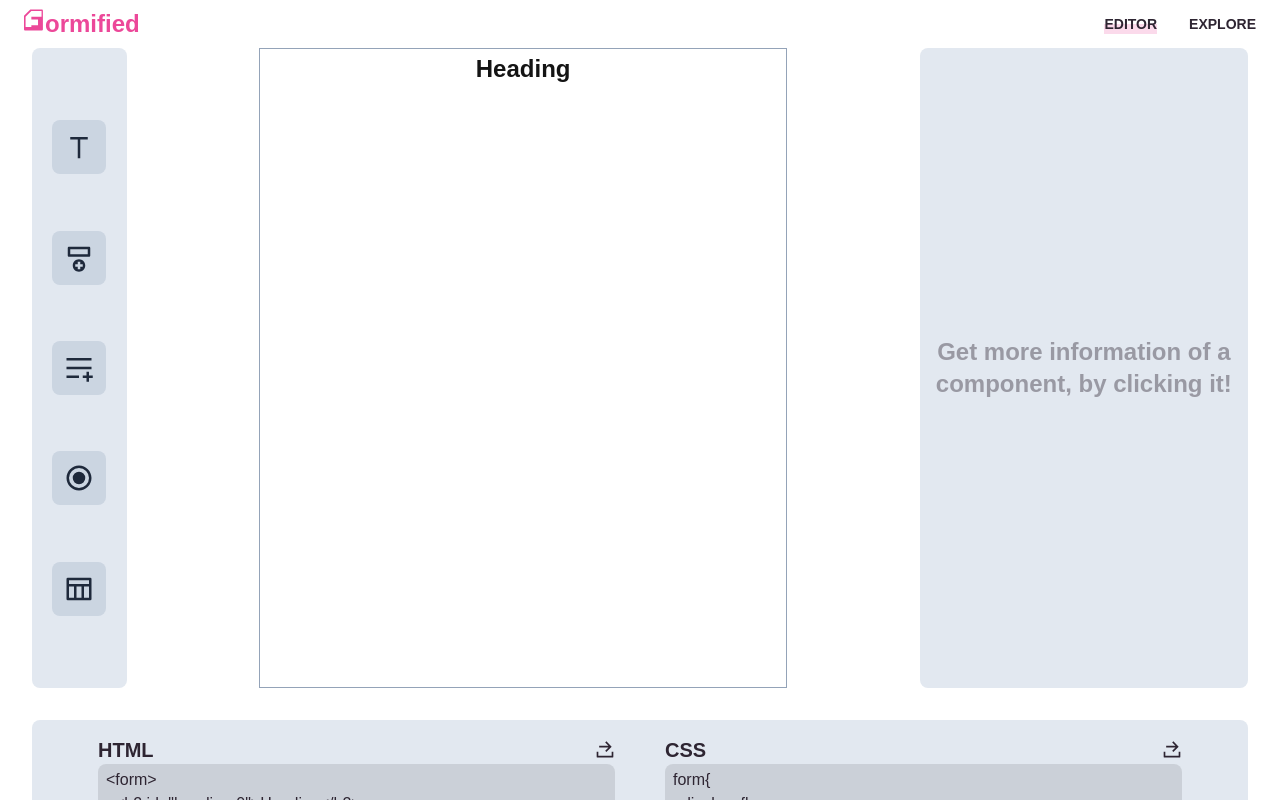
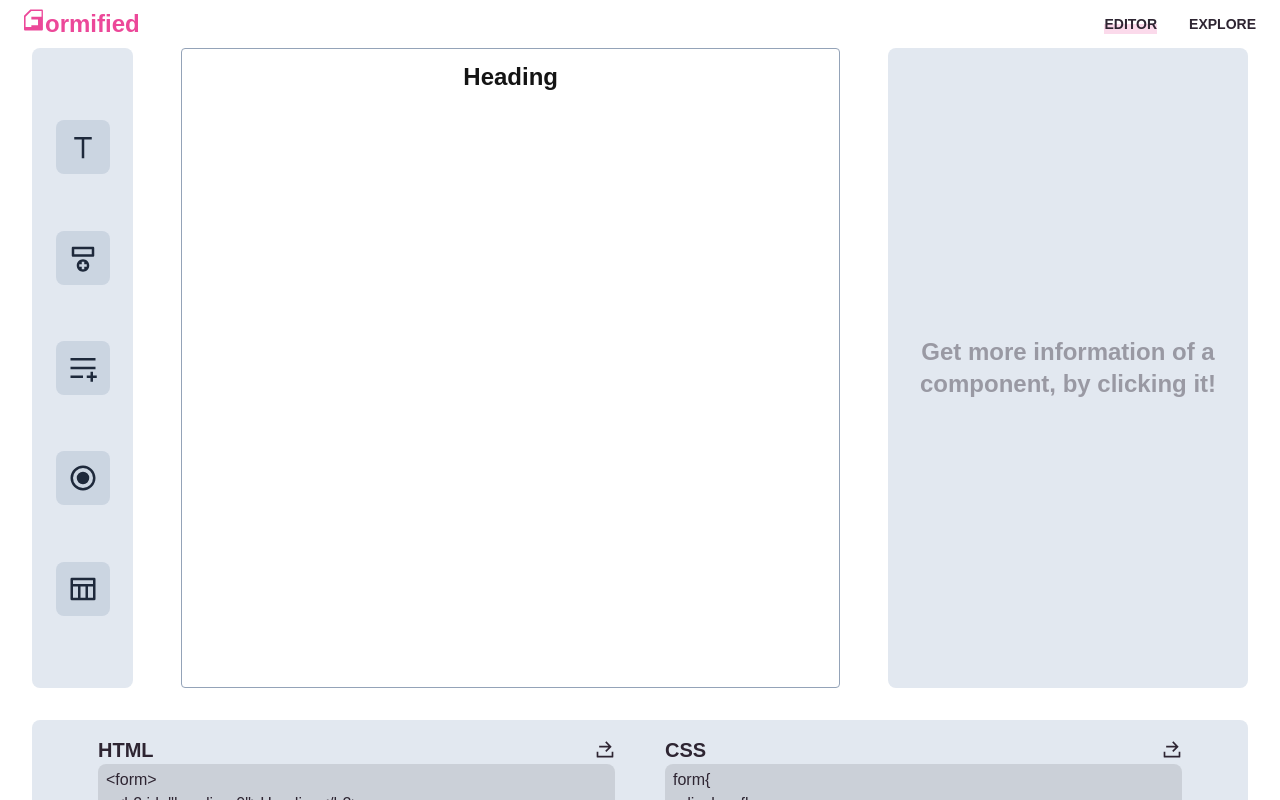
Before and after one commit to PasztorGergo/Formified, a Next.js app: page / in a window 1280 px wide. Both pictures are taken after a click on the button 79 px from the left and 147 px from the top of the page. Shown: the top 800 px of the page. Built offline with nearby package versions, Linux system fonts and the light colour scheme.

Commit message:
Framer motion Reorder

```diff
--- a/Context/ElementProvider.jsx
+++ b/Context/ElementProvider.jsx
@@ -13,13 +13,12 @@ export function ElementProvider({ children }) {
   const findById = (id) =>
     elements.find((x) => x.id === id) ||
     elements.reduce((x) =>
-      x.container.find((y) => {
+      x?.container?.find((y) => {
         console.log(y);
         return y.id === id;
       })
     );
-  const editProperty = (id, key, newValue) =>
-    (elements.find((x) => x.id === id)[key] = newValue);
+  const editProperty = (id, key, newValue) => (findById(id)[key] = newValue);
 
   useEffect(() => {
     if (!elements.includes(selected) || elements.length < 1) setSelected();
--- a/components/CodeDisplay/index.jsx
+++ b/components/CodeDisplay/index.jsx
@@ -24,8 +24,9 @@ export default function CodeDisplay() {
   };
 
   const complieHTML = (e) => {
-    const onMapped = e || elements;
-    const mapped = onMapped.map((x) => {
+    const unMapped = e || elements;
+    console.log(unMapped);
+    const mapped = unMapped.map((x) => {
       const id = String(x.id);
       if (id.startsWith("input")) {
         return `  <input class="${x.variant}" id="${id}" type="${x.type}" placeholder="${x.placeholder}" />`;
@@ -43,7 +44,7 @@ export default function CodeDisplay() {
         return `  <button id="${id}">${x.label}</button>`;
       } else {
         return `  <div id=${id}>
-    ${x.container.map((e) => complieHTML(e))}
+    ${complieHTML(x.container)}
   </div>`;
       }
     });
--- a/components/ComponentPanel/index.jsx
+++ b/components/ComponentPanel/index.jsx
@@ -122,15 +122,17 @@ export default function ComponentPanel() {
         ),
         container: [
           {
-            id: `input-${prev.filter((x) => x.id.startsWith("input")).length}`,
+            id: `input-${
+              prev.filter((x) => x.id.startsWith("inline")).length
+            }-${prev.filter((x) => x.id.startsWith("input")).length}`,
             component: (
               <InputField
                 key={`input-${
-                  prev.filter((x) => x.id.startsWith("input")).length
-                }`}
+                  prev.filter((x) => x.id.startsWith("inline")).length
+                }-${prev.filter((x) => x.id.startsWith("input")).length}`}
                 id={`input-${
-                  prev.filter((x) => x.id.startsWith("input")).length
-                }`}
+                  prev.filter((x) => x.id.startsWith("inline")).length
+                }-${prev.filter((x) => x.id.startsWith("input")).length}`}
               />
             ),
 
@@ -163,11 +165,7 @@ export default function ComponentPanel() {
       <button aria-label="Button" className={Style.button} onClick={addButton}>
         <RiRadioButtonLine />
       </button>
-      <button
-        aria-label="Button"
-        className={Style.button}
-        onClick={() => window.alert("Work In Progress 🏗")}
-      >
+      <button aria-label="Button" className={Style.button} onClick={addInline}>
         <RiTableLine />
       </button>
     </aside>
--- a/components/Display/Display.module.css
+++ b/components/Display/Display.module.css
@@ -1,6 +1,9 @@
 .display {
-  @apply w-full flex-grow-[0.5] flex justify-center;
+  @apply flex-grow-[0.5] flex flex-col border-[1px] border-slate-400 w-3/4 rounded mx-12;
 }
-.dropable {
-  @apply border-[1px] border-slate-400 w-2/3;
+.draggable {
+  @apply flex flex-col items-center w-full py-3 px-[auto];
 }
+.draggable {
+  @apply flex flex-col items-center w-full py-3 px-[auto];
+}
--- a/components/Display/index.jsx
+++ b/components/Display/index.jsx
@@ -1,80 +1,30 @@
-import React from "react";
+import React, { useRef } from "react";
 import Style from "./Display.module.css";
-import { DragDropContext, Draggable, Droppable } from "react-beautiful-dnd";
 import { useElements } from "../../Context/ElementProvider";
-import { isEmpty } from "lodash";
-import { useState } from "react";
+import { Reorder } from "framer-motion";
 
 export default function Display() {
   const { elements, setElements, setSelected } = useElements();
-  const [placeholderProps, setPlaceholderProps] = useState({});
 
-  const onDragEnd = (result) => {
-    const { destination, source, draggableId } = result;
-
-    if (!destination) return;
-
-    if (
-      destination.droppableId === source.droppableId &&
-      destination.index === source.index
-    )
-      return;
-
-    const newItems = [...elements];
-    const [removed] = newItems.splice(source.index, 1);
-    newItems.splice(destination.index, 0, removed);
-    setElements(newItems);
-  };
+  console.log(elements.flat(3));
 
   return (
-    <div aria-label="Editor Display" className={Style.display}>
-      <DragDropContext onDragEnd={(res) => onDragEnd(res)}>
-        <Droppable droppableId={String(elements.length)}>
-          {(provided) => (
-            <div
-              {...provided.droppableProps}
-              ref={provided.innerRef}
-              className={Style.dropable}
-            >
-              {elements.map((element, index) => (
-                <Draggable
-                  key={index}
-                  draggableId={String(index)}
-                  index={index}
-                >
-                  {(Dragprovided, snapshot) => (
-                    <div
-                      className={`flex flex-col items-center w-full py-1 ${
-                        snapshot.isDragging
-                          ? "border-2 border-slate-600 border-dashed bg-white"
-                          : "border-none bg-transparent"
-                      }`}
-                      ref={Dragprovided.innerRef}
-                      {...Dragprovided.draggableProps}
-                      {...Dragprovided.dragHandleProps}
-                      onClick={() => setSelected(element)}
-                    >
-                      {element.component}
-                    </div>
-                  )}
-                </Draggable>
-              ))}
-              {provided.placeholder}
-              {!isEmpty(placeholderProps) && snapshot.isDraggingOver && (
-                <div
-                  className="placeholder"
-                  style={{
-                    top: placeholderProps.clientY,
-                    left: placeholderProps.clientX,
-                    height: placeholderProps.clientHeight,
-                    width: placeholderProps.clientWidth,
-                  }}
-                />
-              )}
-            </div>
-          )}
-        </Droppable>
-      </DragDropContext>
-    </div>
+    <Reorder.Group
+      className={Style.display}
+      values={elements}
+      onReorder={setElements}
+      axis="y"
+    >
+      {elements.map((element, i) => (
+        <Reorder.Item
+          key={element.id}
+          value={element}
+          onClick={(e) => setSelected(element)}
+          className={Style.draggable}
+        >
+          {element.component}
+        </Reorder.Item>
+      ))}
+    </Reorder.Group>
   );
 }
--- a/components/HeaderDetails/index.jsx
+++ b/components/HeaderDetails/index.jsx
@@ -14,10 +14,10 @@ export default function HeaderDetails({ header }) {
 
   const levelHandler = (e) => {
     setSelected((prev) => ({
-      level: e.target.value,
+      level: e.target.value * -1,
       ...prev,
     }));
-    editProperty(header.id, "level", e.target.value);
+    editProperty(header.id, "level", e.target.value * -1);
   };
 
   return (
@@ -47,10 +47,10 @@ export default function HeaderDetails({ header }) {
         <input
           className={Style.range}
           type={"range"}
-          min="1"
-          max="6"
+          min="-6"
+          max="-1"
           step="1"
-          value={header.level}
+          value={header.level * -1}
           onChange={(e) => levelHandler(e)}
         />
       </div>
--- a/components/InlineBox/index.jsx
+++ b/components/InlineBox/index.jsx
@@ -1,36 +1,18 @@
-import React from "react";
-import { DragDropContext, Draggable, Droppable } from "react-beautiful-dnd";
+import React, { useState } from "react";
 import { useElements } from "../../Context/ElementProvider";
 import Style from "./Inline.module.css";
+import { Reorder } from "framer-motion";
 
 export default function InlineBox({ id }) {
   const { elements, findById } = useElements();
-  console.log(id);
+  const [inline, setInline] = useState(findById(id).container);
   return (
-    <Droppable type="element" droppableId={id}>
-      {(provided) => (
-        <div
-          {...provided.droppableProps}
-          ref={provided.innerRef}
-          className={Style.container}
-        >
-          {findById(id).container.map((x, index) => (
-            <Draggable draggableId={x.id} index={index}>
-              {(prov) => (
-                <div
-                  {...prov.dragHandleProps}
-                  {...prov.draggableProps}
-                  ref={prov.innerRef}
-                  key={x.id}
-                >
-                  {x.component}
-                </div>
-              )}
-            </Draggable>
-          ))}
-          {provided.placeholder}
-        </div>
-      )}
-    </Droppable>
+    <Reorder.Group values={inline} onReorder={setInline} axis="x">
+      {inline.map((element) => (
+        <Reorder.Item key={element.id} value={element}>
+          {element.component}
+        </Reorder.Item>
+      ))}
+    </Reorder.Group>
   );
 }
--- a/components/InputField/index.jsx
+++ b/components/InputField/index.jsx
@@ -5,15 +5,14 @@ import Style from "./input.module.css";
 export default function InputField({ id }) {
   console.log(id);
   const { findById, editProperty } = useElements();
-  console.log(findById(id));
   const { type, placeholder, initiallabel, bgColor, variant } = findById(id);
   const [label, setLabel] = useState(initiallabel);
   const [edit, setEdit] = useState(false);
-  const colorTheme = `rgba(${bgColor.r}, ${bgColor.g}, ${bgColor.b}, ${bgColor.a})`;
+  const colorTheme = `rgba(${bgColor?.r}, ${bgColor?.g}, ${bgColor?.b}, ${bgColor?.a})`;
 
   useEffect(() => {
     setLabel(findById(id).label);
-  });
+  }, []);
 
   const onLabelChange = (newLabel) => {
     editProperty(id, "label", newLabel);
@@ -25,7 +24,7 @@ export default function InputField({ id }) {
       <div
         onClick={() => setEdit(true)}
         onBlur={() => setEdit(false)}
-        className={Style.label}
+        className={`${Style.label} `}
       >
         {edit ? (
           <input
--- a/package.json
+++ b/package.json
@@ -9,11 +9,12 @@
     "lint": "next lint"
   },
   "dependencies": {
-    "loadash": "^1.0.0",
+    "@popmotion/popcorn": "^0.4.4",
+    "array-move": "^4.0.0",
+    "framer-motion": "^6.5.1",
     "lodash": "^4.17.21",
     "next": "12.1.6",
     "react": "18.1.0",
-    "react-beautiful-dnd": "^13.1.0",
     "react-color": "^2.19.3",
     "react-dom": "18.1.0",
     "react-icons": "^4.4.0"
```
Also changed, not shown: Context/DragProvider.js (added, +31 -0 lines), 1 other file (tests, documents, lock files or other folders).
